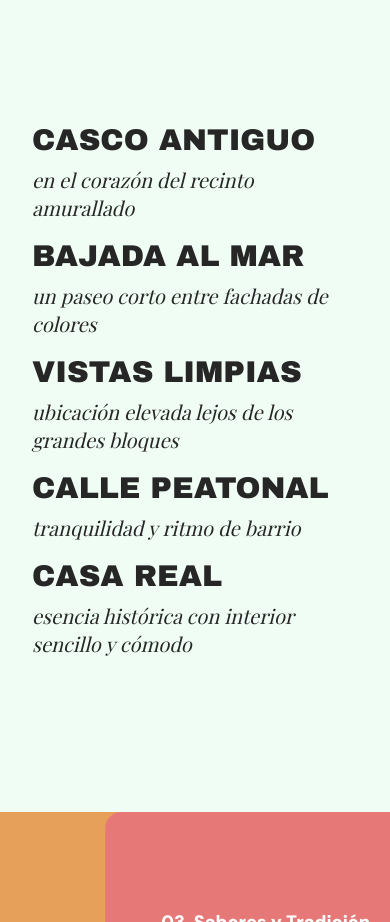
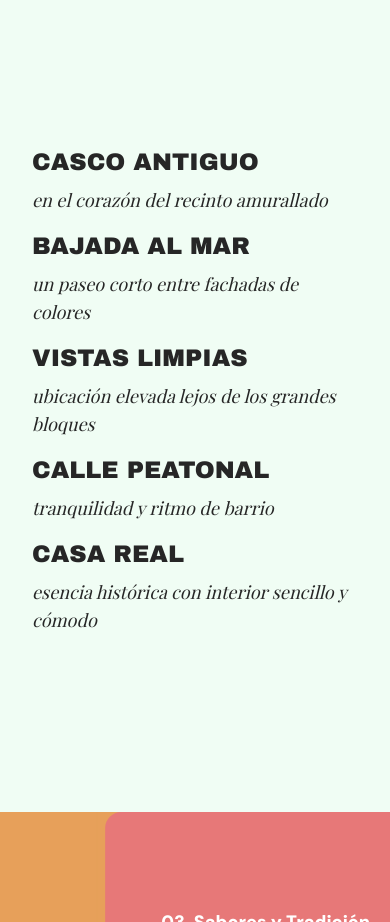
Before and after one commit to JaumeEsquerdo/costera-n1, a Next.js app in the folder costera-n1/: page /contacto in a window 390 px wide. Shown: the part 5940-6862 px from the top of the page. Built offline with nearby package versions, Linux system fonts and the light colour scheme.

Commit message:
bajar tamaño fuentes DescriptionHouse en mobile

```diff
--- a/costera-n1/app/components/DescriptionHouse.jsx
+++ b/costera-n1/app/components/DescriptionHouse.jsx
@@ -50,13 +50,13 @@ export const DescriptionHouse = () => {
           className="flex flex-col lg:flex-row lg:items-end gap-2 lg:gap-4 w-full lg:max-w-2/3 [@media(max-height:720px)]:text-sm"
         >
           <motion.h3
-            className="font-title text-3xl lg:text-5xl"
+            className="font-title text-2xl lg:text-5xl"
             variants={itemVariants}
           >
             {value.title}
           </motion.h3>
           <motion.p
-            className="text-xl lg:text-2xl font-subtitle italic"
+            className="text-lg lg:text-2xl font-subtitle italic"
             variants={itemVariants}
           >
             {value.subtitle.toLowerCase()}
```
